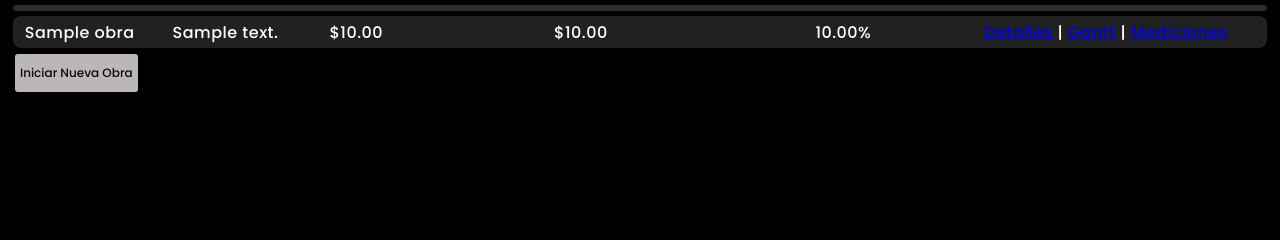
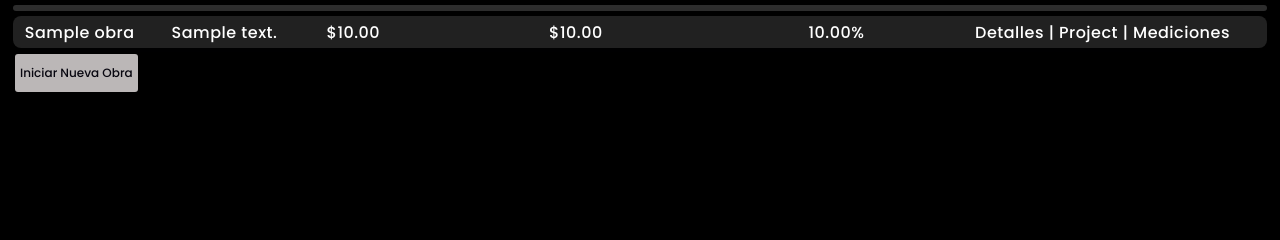
Before and after one commit to leanderperez/cbt, a Django app: template templates/project_app/obra_list.html in a window 1280 px wide. Shown: the part 251-491 px from the top of the page. Run offline with Django 3.2, Linux system fonts and the light colour scheme; the template is opened without the code that fills it: most values are stand-ins (such as "Sample title", 1, 10 or a date in 2020); some libraries are stand-ins or nearby versions.

Commit message:
add obra-link class for improved styling on obra list links; update allowed hosts for local development

```diff
--- a/app/static/css/style.css
+++ b/app/static/css/style.css
@@ -1170,3 +1170,16 @@ form .button input:hover {
 .dropdown-menu-custom.open + .dropdown-toggle-custom .arrow {
     transform: rotate(180deg);
 }
+
+.obra-link {
+    color: #fff !important;
+    font-family: 'Poppins', sans-serif !important;
+    text-decoration: none;
+    font-size: inherit;
+    font-weight: inherit;
+    transition: color 0.2s;
+}
+.obra-link:hover {
+    color: #007bff !important;
+    text-decoration: underline;
+}
--- a/cbt/settings.py
+++ b/cbt/settings.py
@@ -14,7 +14,8 @@ SECRET_KEY = 'django-insecure-@ol454yjeqzm6arwxrm%fnt^sdwz%a8+=twixx-9qj91sq2t*j
 # SECURITY WARNING: don't run with debug turned on in production!
 DEBUG = True
 
-ALLOWED_HOSTS = ['ec2-13-220-113-249.compute-1.amazonaws.com']
+ALLOWED_HOSTS = ['ec2-13-220-113-249.compute-1.amazonaws.com',
+                 '127.0.0.1']
 
 
 # Application definition
--- a/templates/project_app/obra_list.html
+++ b/templates/project_app/obra_list.html
@@ -28,9 +28,9 @@
                 <td>${{ obra.get_presupuesto_ejecutado|floatformat:2 }}</td>
                 <td>{{ obra.porcentaje_avance|floatformat:2 }}%</td>
                 <td>
-                    <a href="{% url 'obra-detail' obra.pk %}">Detalles</a> |
-                    <a href="{% url 'gantt_chart' obra.pk %}">Gantt</a> |
-                    <a href="{% url 'obra-mediciones' obra.pk %}">Mediciones</a>
+                    <a href="{% url 'obra-detail' obra.pk %}" class="obra-link">Detalles</a> |
+                    <a href="{% url 'gantt_chart' obra.pk %}" class="obra-link">Project</a> |
+                    <a href="{% url 'obra-mediciones' obra.pk %}" class="obra-link">Mediciones</a>
                 </td>
             </tr>
             {% endfor %}
```
